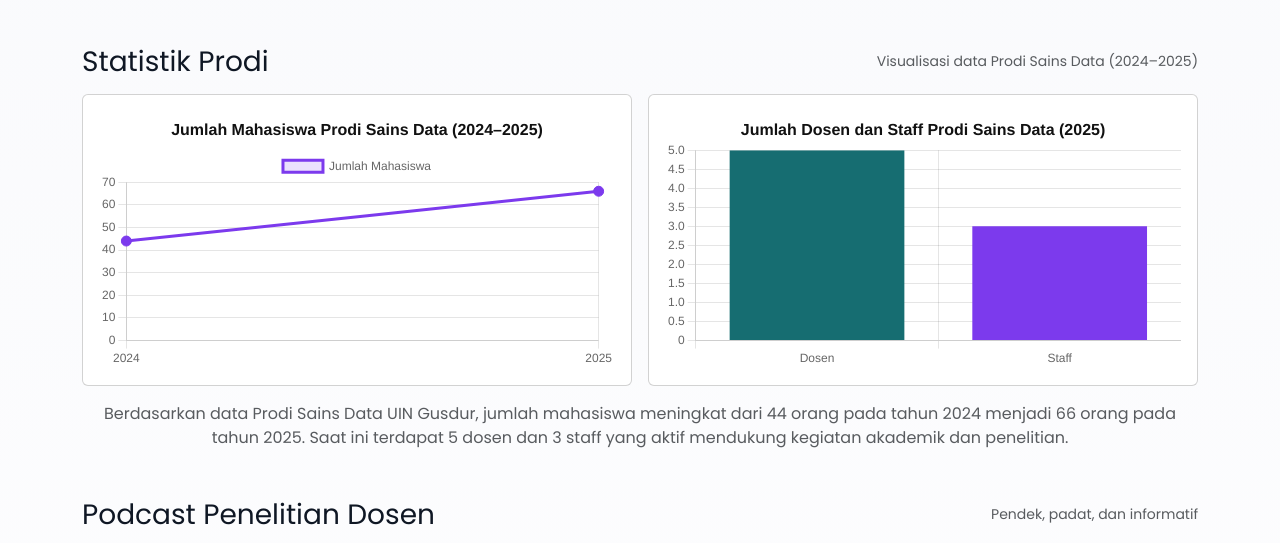
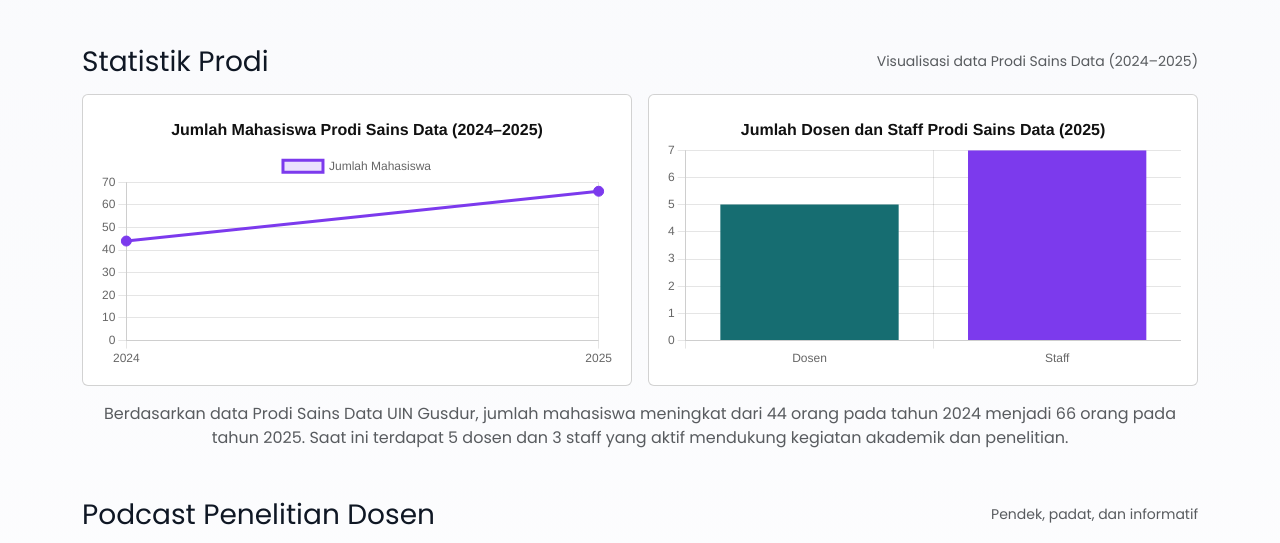
Before and after one commit to Sifaaurahman18/Sains-Data-Insight, a plain HTML site: page web/index.html in a window 1280 px wide. Shown: the part 991-1534 px from the top of the page. Drawn offline with nearby package versions, Linux system fonts and the light colour scheme.

Commit message:
Update index.html

```diff
--- a/web/index.html
+++ b/web/index.html
@@ -468,7 +468,7 @@
       labels: ['Dosen', 'Staff'],
       datasets: [{
         label: 'Jumlah Personel',
-        data: [5, 3],
+        data: [5, 7],
         backgroundColor: ['#166d71', '#7c3aed']
       }]
     },
```
